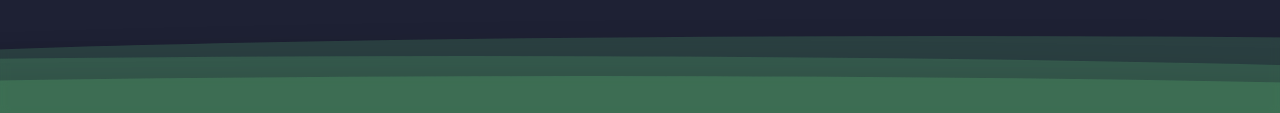
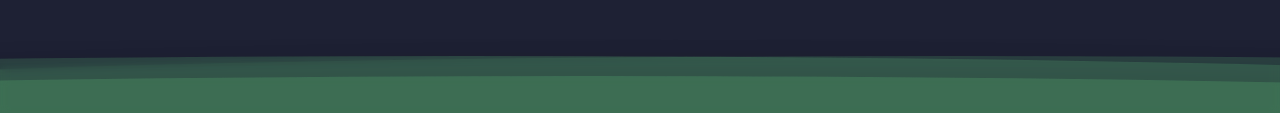
Before and after one commit to dhineshio/portfolio-2.0, a website: page index.html in a window 1280 px wide. Shown: the part 1600-1713 px from the top of the page. Drawn offline with nearby package versions, Linux system fonts and the light colour scheme; files that its build step writes are made by us from their sources.

Commit message:
Bug fix in about page

```diff
--- a/assets/sass/_bg-anim.scss
+++ b/assets/sass/_bg-anim.scss
@@ -86,10 +86,9 @@
   animation: wave 10s -3s linear infinite;
   transform: translate3d(0, 0, 0);
   opacity: 0.8;
-  bottom: 0;
+  bottom: -20px;
   left: 0;
-  bottom: 0;
-  z-index: 1;
+  z-index: -1;
   &:nth-of-type(2) {
     bottom: -1.25em;
     animation: wave 18s linear reverse infinite;
--- a/assets/sass/main.scss
+++ b/assets/sass/main.scss
@@ -135,7 +135,7 @@ a {
 
     .about-grp {
       margin: 250px 0px 0px 0px;
-      z-index: 2;
+      z-index: 5;
       .about-box {
         @include glass-bg;
         margin: auto;
@@ -143,8 +143,8 @@ a {
         display: flex;
         flex-direction: column;
         cursor: pointer;
-        transition: 0.5s height;
-        overflow-x: hidden;
+        transition: 0.3s height;
+        overflow: hidden;
 
         &.hidden {
           height: 45px;
@@ -157,6 +157,7 @@ a {
           align-items: center;
           justify-content: center;
           font-size: 30px;
+          user-select: none;
         }
         .main-box {
           overflow: hidden;
@@ -190,7 +191,7 @@ a {
         }
       }
       .about-box-1 {
-        height: 200px;
+        height: 250px;
       }
       .about-box-2 {
         height: 280px;
```
Also changed, not shown: assets/css/main.css, 1 other file.
